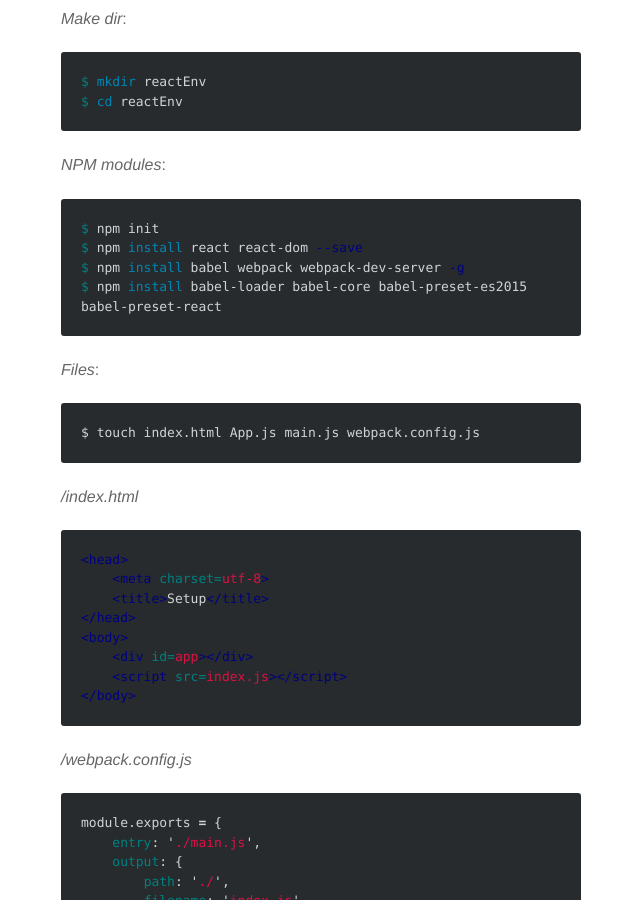
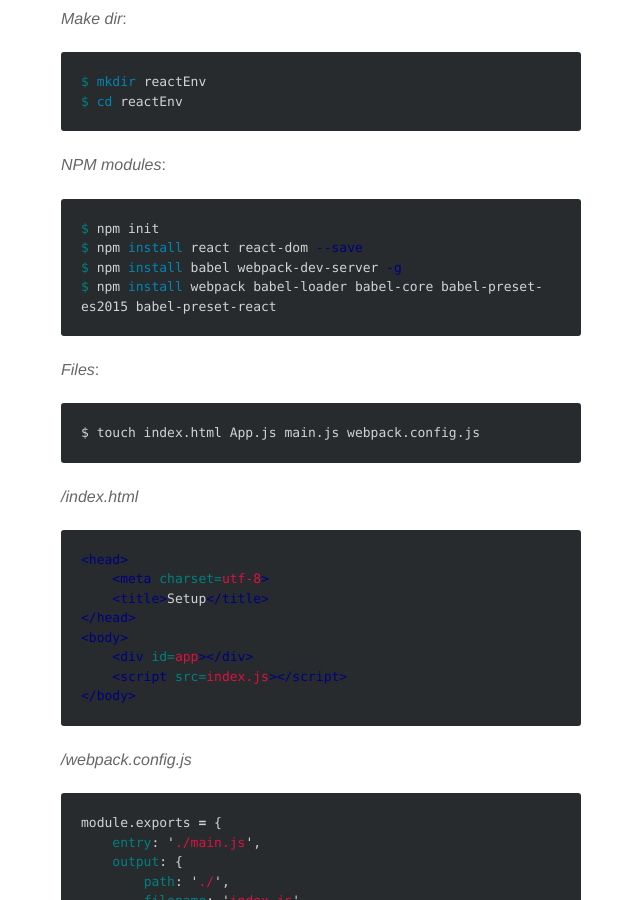
Before and after one commit to develdoe/develdoe.github.io, a Jekyll site: the page built from _posts/2016-10-22-react-developmen-environment.md, in a window 1280 px wide and 900 px high, scrolled down 370 px. Shown: the whole window, without its empty margins (319-959 px from the left). Built offline with Jekyll 4.4.1, drawn with Linux system fonts in a browser that asks for light colours; nearby versions of some CDN libraries; comment, search, counter and statistics services are not loaded.

````diff
--- a/_posts/2016-10-22-react-developmen-environment.md
+++ b/_posts/2016-10-22-react-developmen-environment.md
@@ -20,8 +20,8 @@ $ cd reactEnv
 ```bash
 $ npm init
 $ npm install react react-dom --save
-$ npm install babel webpack webpack-dev-server -g
-$ npm install babel-loader babel-core babel-preset-es2015 babel-preset-react
+$ npm install babel webpack-dev-server -g
+$ npm install webpack babel-loader babel-core babel-preset-es2015 babel-preset-react
 ```
 
 *Files*:
````
